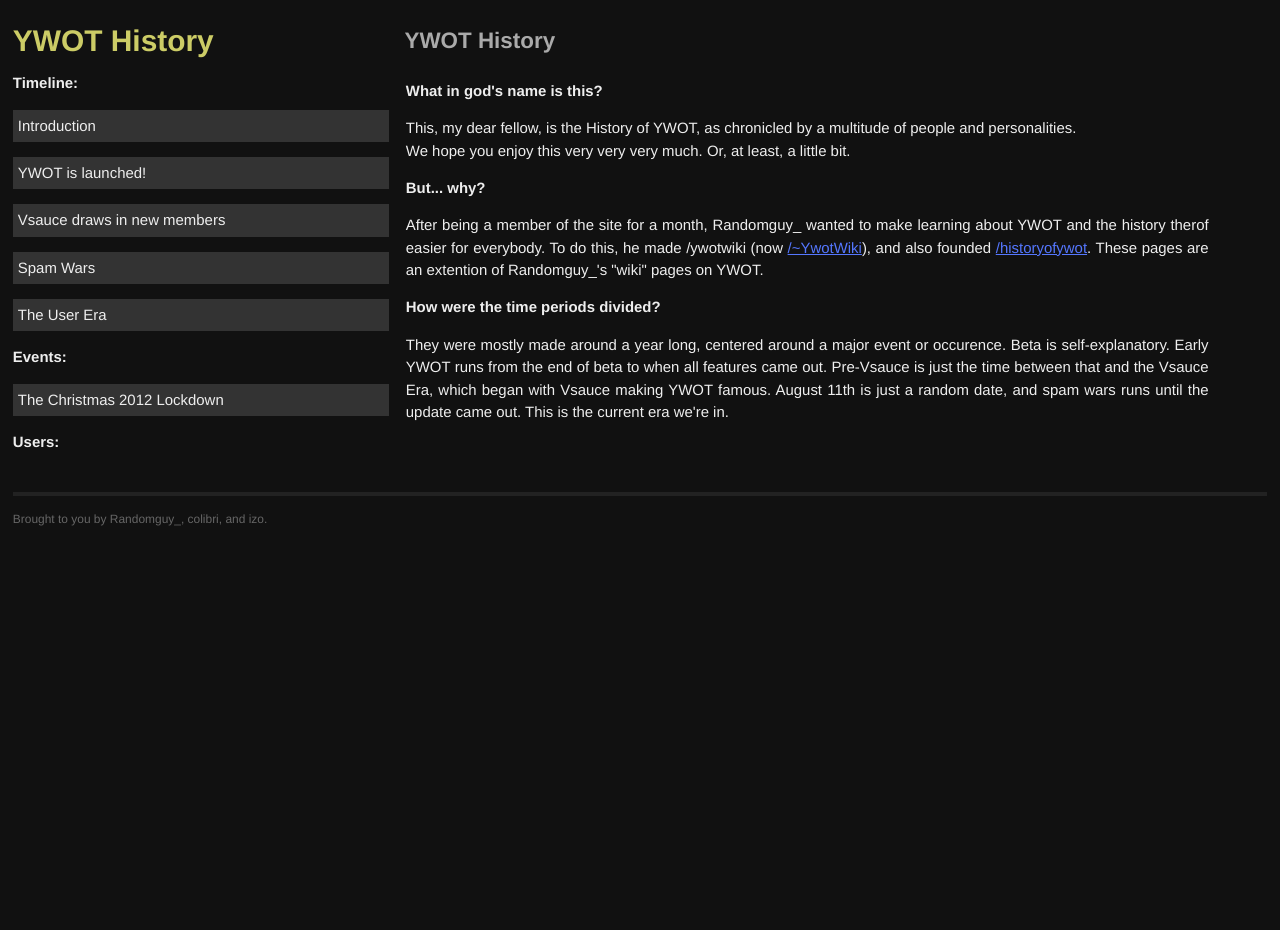
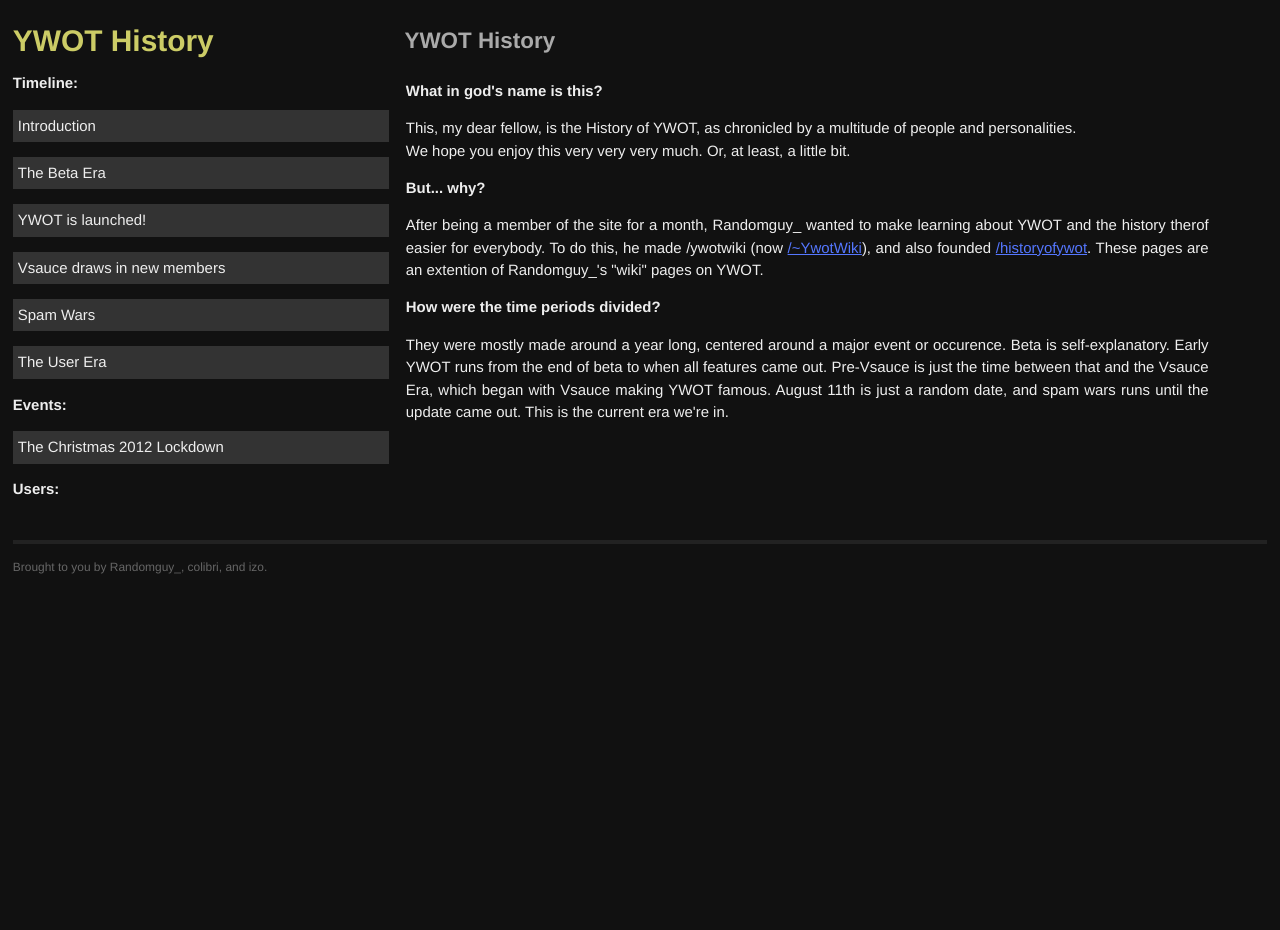
Before and after one commit to ywothistory/ywothistory.github.io, a Jekyll site: the page built from index.html, in a window 1280 px wide. Built offline with Jekyll 4.4.1, drawn with Linux system fonts in a browser that asks for light colours; Markdown is read by kramdown in place of the engine named in the settings.

Commit message:
Update 2014-01-07-beta.markdown

```diff
--- a/_posts/2014-01-07-beta.markdown
+++ b/_posts/2014-01-07-beta.markdown
@@ -1,6 +1,6 @@
 ---
 layout: post
-title: YWOT: Origins
+title: The Beta Era
 categories: timeline
 ---
 
```
